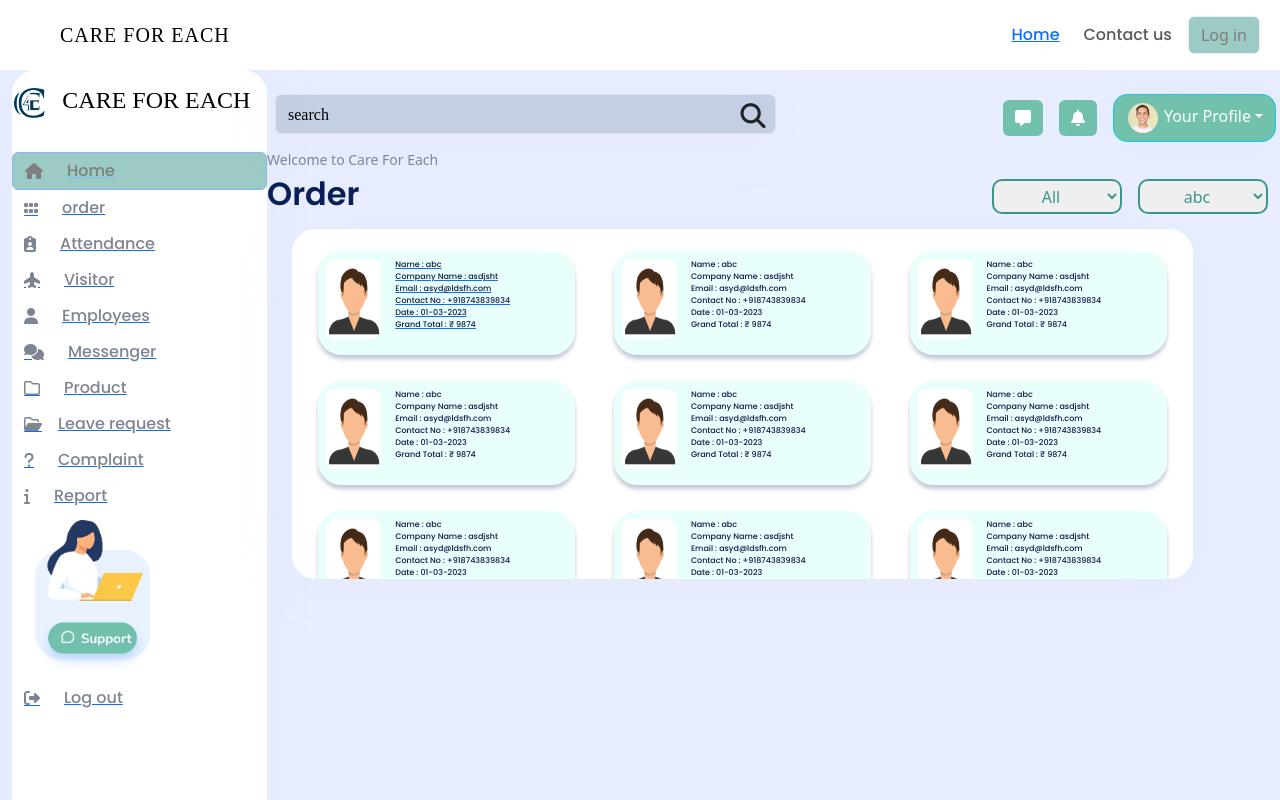
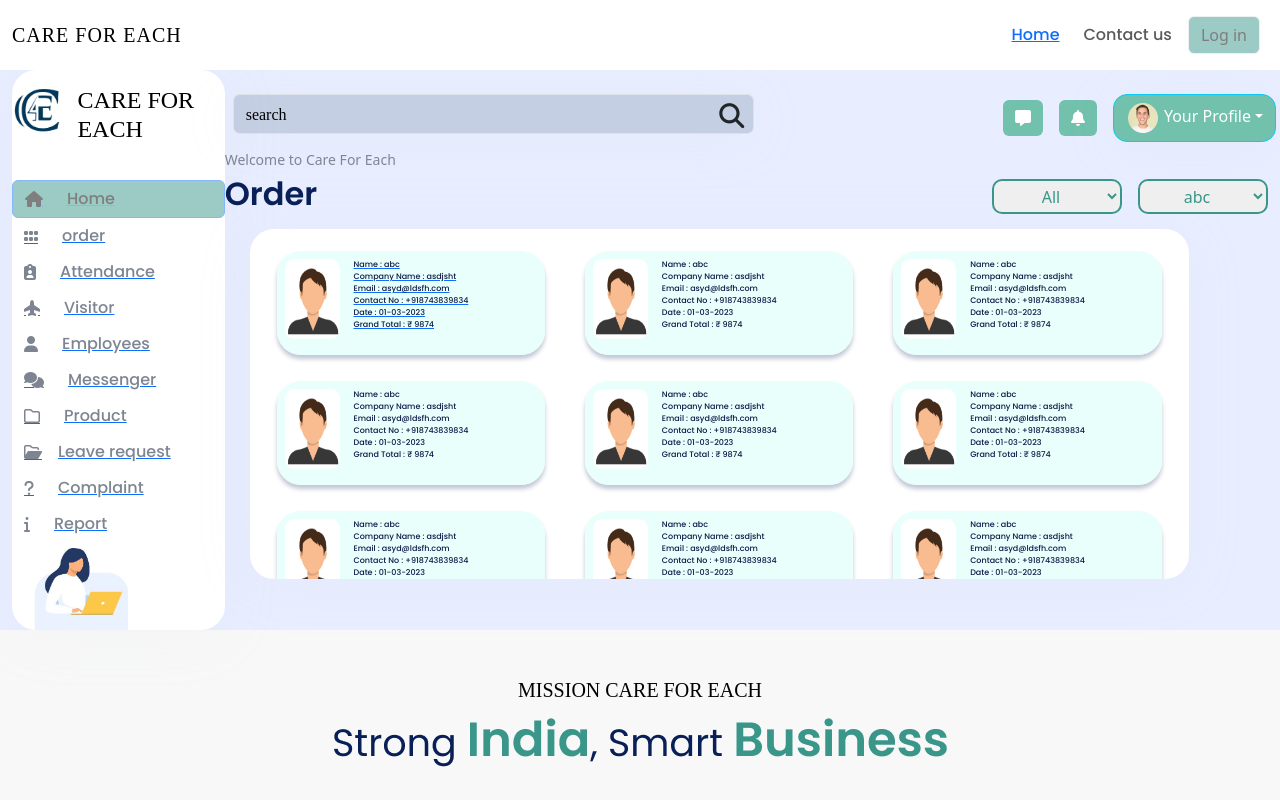
Before and after one commit to Raval-Nayan/Github, a React (Create React App) app: page /order in a window 1280 px wide. Shown: the top 800 px of the page. Built offline with nearby package versions, Linux system fonts and the light colour scheme.

Commit message:
file change

```diff
--- a/src/Header.js
+++ b/src/Header.js
@@ -11,7 +11,7 @@ function Nav1() {
       {/* navbar */}
       <Navbar expand="lg" className=" border-bottom-3 h-box">
         <div className="container-fluid">
-          <Navbar.Brand href="#" className="brand px-5">
+          <Navbar.Brand href="#" className="brand ">
             <span className="care-fore-h"> CARE FOR EACH</span>
           </Navbar.Brand>
           <Navbar.Toggle aria-controls="navbarNavAltMarkup" />
--- a/src/component/OrderPro.js
+++ b/src/component/OrderPro.js
@@ -4,9 +4,9 @@ import image from "../img/image 11.png";
 
 const OrderPro = () => {
   return (
-    <div className="grid-product">
-      <div className="white d-md-flex m-3 p-1">
-        <div className="me-3">
+    <div className="grid-product  ">
+      <div className="white d-md-flex m-3 text-center p-2">
+        <div className="me-3 mt-1">
           <img className="img-fluid img--1" src={image} alt="nayan"></img>
         </div>
         <div className="">
@@ -20,12 +20,12 @@ const OrderPro = () => {
           </ul>
         </div>
       </div>
-      <div className="white d-md-flex m-3 p-1">
+      <div className="white d-md-flex m-3 p-1 text-center p-2">
         <div className="me-3">
           <img className="img-fluid img--1" src={image} alt="nayan"></img>
         </div>
-        <div className="">
-          <h6 className="h6----text">HIGHLANDER</h6>
+        <div className="  ">
+          <h6 className="h6----text mt-1">HIGHLANDER</h6>
           <ul className="ul----text">
             <li>Men Slim Fit Solid Cut Away Collar Casual Jacket.</li>
             <li>Product Code : rtx34</li>
@@ -35,12 +35,12 @@ const OrderPro = () => {
           </ul>
         </div>
       </div>
-      <div className="white d-md-flex m-3 p-1">
+      <div className="white d-md-flex m-3 text-center p-2">
         <div className="me-3">
           <img className="img-fluid img--1" src={image} alt="nayan"></img>
         </div>
         <div className="">
-          <h6 className="h6----text">HIGHLANDER</h6>
+          <h6 className="h6----text mt-1">HIGHLANDER</h6>
           <ul className="ul----text">
             <li>Men Slim Fit Solid Cut Away Collar Casual Jacket.</li>
             <li>Product Code : rtx34</li>
--- a/src/css/dashbord.css
+++ b/src/css/dashbord.css
@@ -253,3 +253,9 @@ ul {
     height: 80%;
   }
 }
+
+@media (max-width: 400px) {
+  .btn-info {
+    width: 50% !important;
+  }
+}
--- a/src/css/header.css
+++ b/src/css/header.css
@@ -50,3 +50,10 @@
   color: #000000 !important;
   letter-spacing: 0.05em !important;
 }
+
+@media (max-width: 350px) {
+  .px-5 {
+    padding-right: 0px !important;
+    padding-left: 0px !important;
+  }
+}
--- a/src/css/order.css
+++ b/src/css/order.css
@@ -109,6 +109,25 @@
   font-family: "Poppins";
 }
 
+@media (min-width: 1200px) {
+  .sidebar-boxs {
+    width: 20vw;
+    height: 70vh;
+    background-color: #ffffff;
+    border-radius: 24px;
+    box-shadow: 0px 6px 58px rgba(196, 203, 214, 0.103611);
+    margin-right: 20px;
+    margin-top: 10px;
+
+    overflow-y: scroll;
+  }
+
+  .box {
+    width: 100%;
+    height: 70vh;
+  }
+}
+
 @media (max-width: 1000px) {
   .oreder-grid {
     background-color: #ffffff;
@@ -147,7 +166,7 @@
   }
   .sidebar-boxs {
     width: 100px !important;
-    height: 100vh !important;
+    height: 120vh !important;
     overflow: none !important;
   }
 
--- a/src/css/orderdetails.css
+++ b/src/css/orderdetails.css
@@ -89,7 +89,7 @@ li {
 @media (max-width: 500px) {
   .sidebar-boxs {
     width: 25vw !important;
-    height: 100vh !important;
+    height: 110vh !important;
     overflow: none !important;
   }
 
--- a/src/css/orderproduct.css
+++ b/src/css/orderproduct.css
@@ -13,6 +13,7 @@
   overflow-y: scroll;
   width: 100%;
   height: 50vh;
+  margin: 0px;
 }
 
 .ul----text {
@@ -42,3 +43,11 @@
   border-radius: 24px;
   width: 80% !important;
 }
+
+@media (max-width: 500px) {
+  .grid-product {
+    gap: 0px;
+  }
+
+
+}
```
